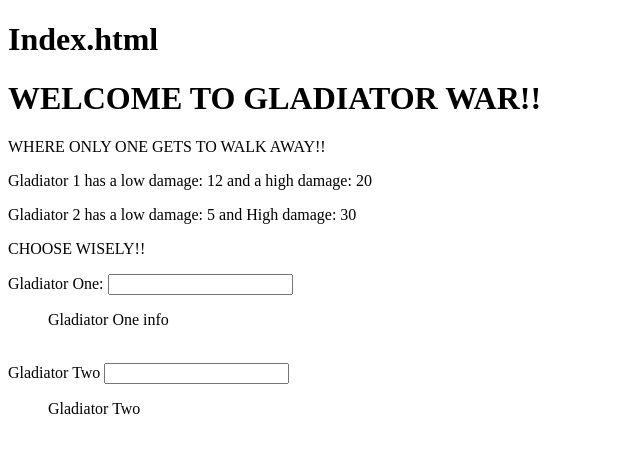
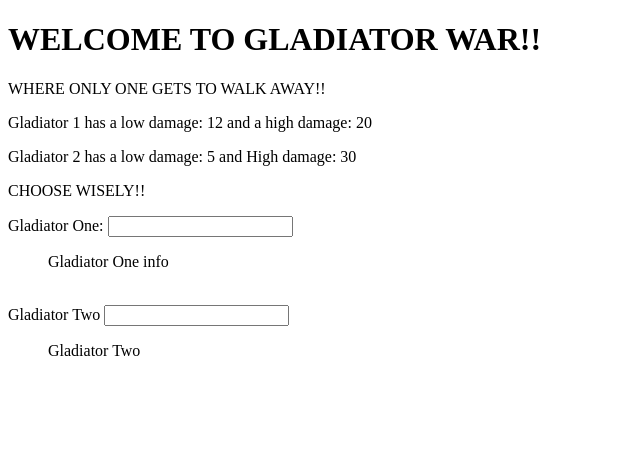
Before and after one commit to valente98/Gladiator_using_JS, a website: page src/pages/index/index.html in a window 1280 px wide. Shown: the whole page, without its empty margins (0-640 px from the left). Drawn offline with Linux system fonts and the light colour scheme.

Commit message:
deleted the header that was at the very top.

```diff
--- a/src/pages/index/index.html
+++ b/src/pages/index/index.html
@@ -9,7 +9,6 @@
 </head>
 
 <body>
-    <h1> Index.html</h1>
     <div id='Intro'>
         <h1>WELCOME TO GLADIATOR WAR!!</h1>
         <p>WHERE ONLY ONE GETS TO WALK AWAY!!</p>
```
